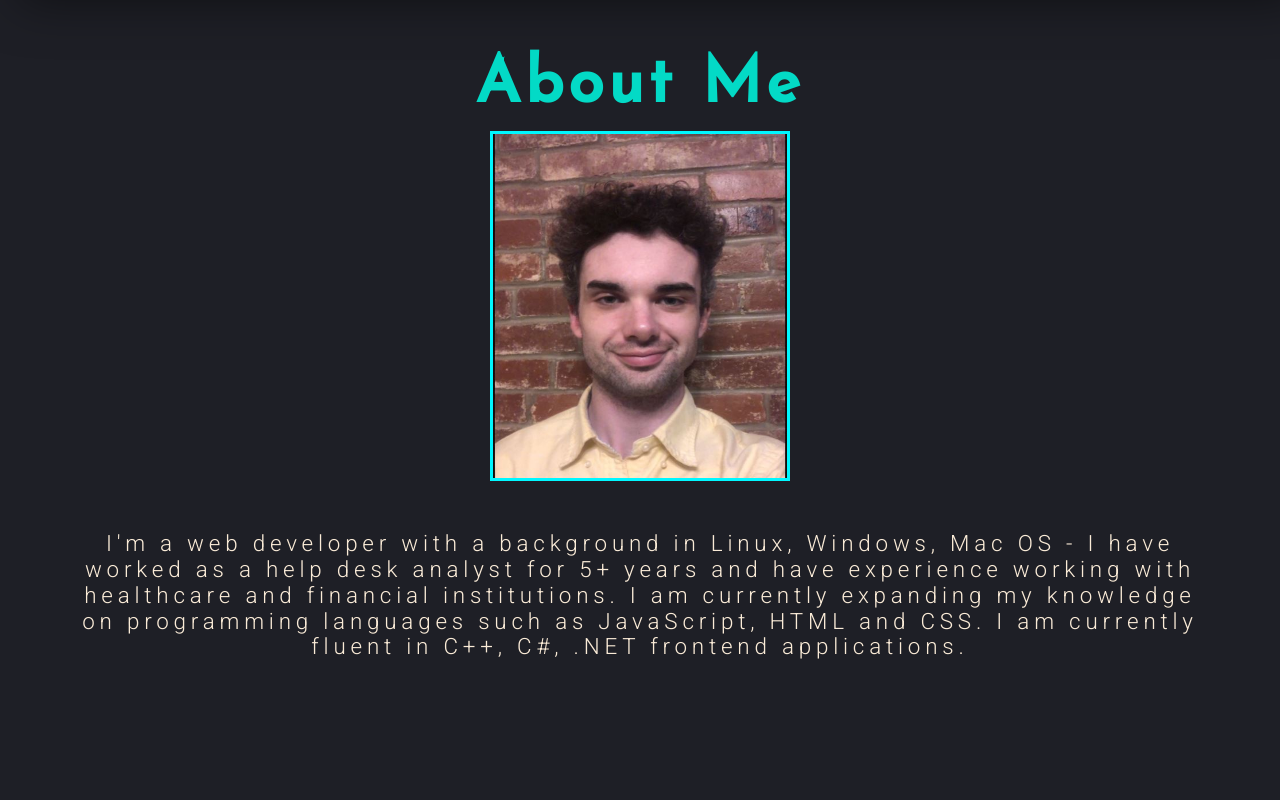
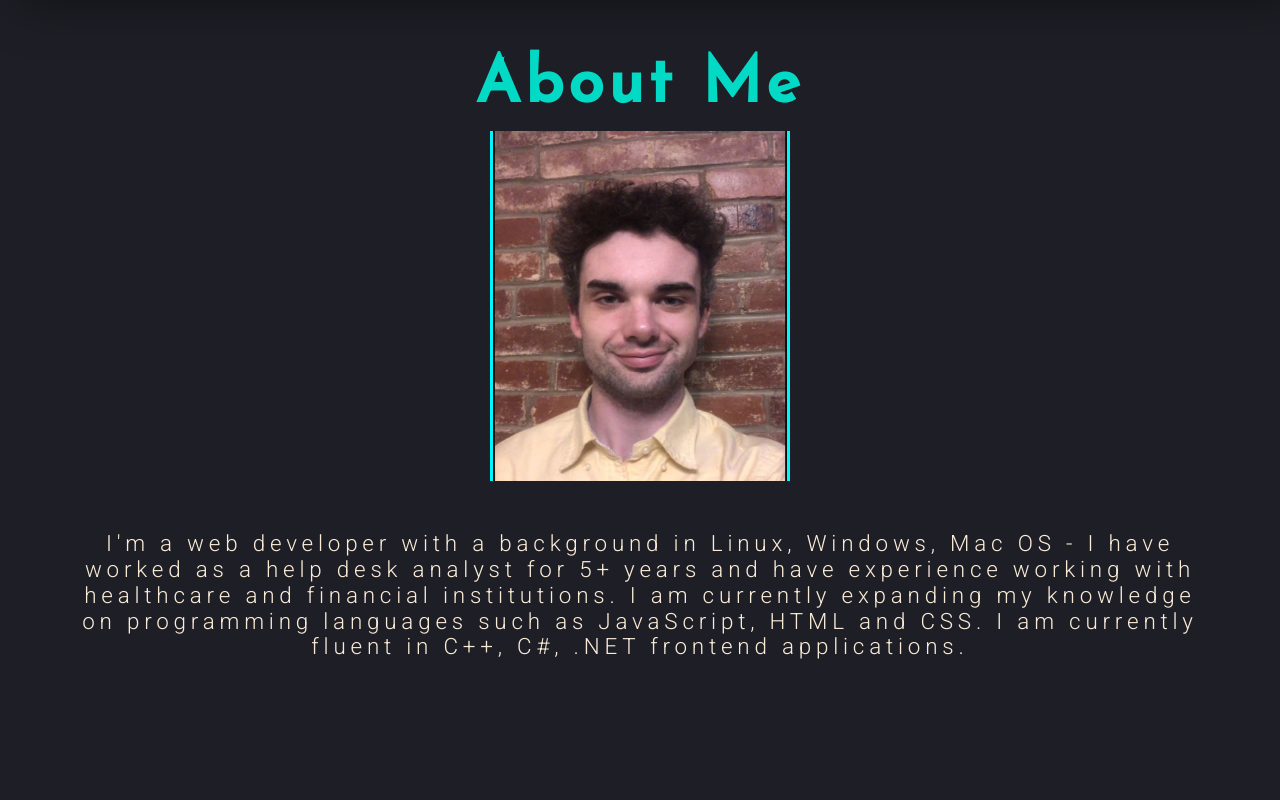
Before and after one commit to colganmitchell/portfolio, a plain HTML site: page index.html in a window 1280 px wide. Shown: the part 820-1620 px from the top of the page. Drawn offline with nearby package versions, Linux system fonts and the light colour scheme; a script that the page names is missing.

Commit message:
Add files via upload

```diff
--- a/index.html
+++ b/index.html
@@ -44,7 +44,7 @@
   <main class="main">
     <section class="slider" id="tab-about-me">
       <h1>About Me</h1>
-      <img src="selfie.jpg" height="350px" width="300px" overflow="hidden" alt="Italian Trulli">
+      <img src="selfie.jpg" height="350px" width="300px" overflow="hidden" alt="me">
       <h2>I'm a web developer with a background in Linux, Windows, Mac OS - I have worked as a help desk
         analyst for 5+
         years and have experience working with healthcare and financial institutions. I am
@@ -55,7 +55,7 @@
     <section class="slider" id="tab-Simple-Login">
       <h1>Simple Login</h1>
       <h2>This is a simple frontend login form I created. Feel free to test it out with any username or password.</h2>
-      <a href="login.html"> <img src="login.JPG" alt="login-photo"></a>
+      <a href="login.html"> <img src="login.JPG" alt="login-photo" overflow="hidden"></a>
     </section>
     <section class="slider" id="tab-placeholder1">
       <h1>Placeholder</h1>
--- a/style.css
+++ b/style.css
@@ -6,6 +6,9 @@
 
 img {
   border-style: solid;
+  border-top: rgb(0, 247, 255);
+  ;
+  border-bottom: rgb(0, 247, 255);
   border-color: rgb(0, 247, 255);
 }
 
```
